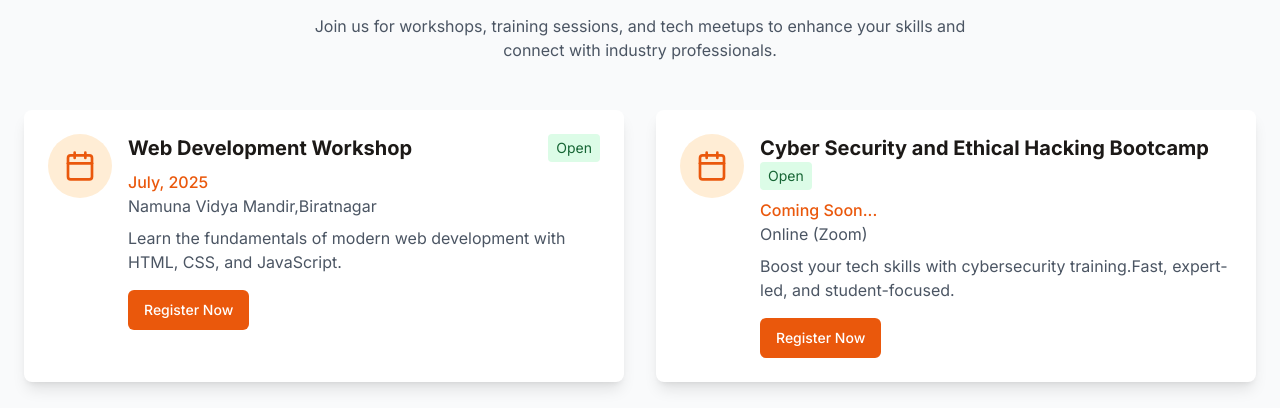
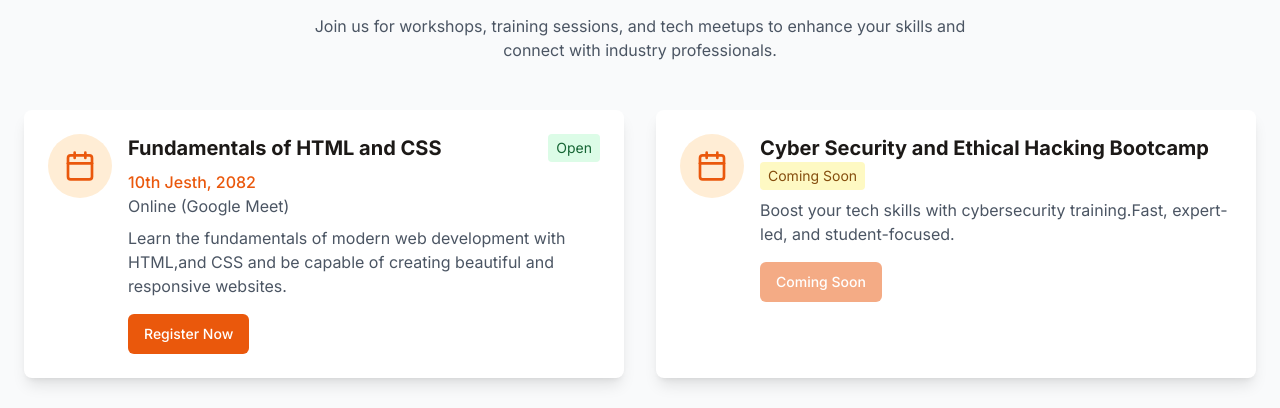
Before and after one commit to gupansh00/sayapatri-web-craft, a React (Vite) app: page / in a window 1280 px wide. Shown: the part 2560-2968 px from the top of the page. Built offline with nearby package versions, Linux system fonts and the light colour scheme.

Commit message:
google form link added

```diff
--- a/src/components/EventsSection.tsx
+++ b/src/components/EventsSection.tsx
@@ -1,4 +1,3 @@
-
 import { Calendar } from "lucide-react";
 import { Card, CardContent } from "@/components/ui/card";
 import { Button } from "@/components/ui/button";
@@ -6,23 +5,29 @@ import useTypewriterEffect from "@/hooks/useTypewriterEffect";
 
 const EventsSection = () => {
   const titleRef = useTypewriterEffect();
+  const handleRegisterClick = () => {
+    window.open(
+      "https://docs.google.com/forms/d/e/1FAIpQLScuIVr7I0TcwjVqoPv2FU7WN-zE4wqwABIIEGm5sn1ruxGz9Q/viewform?usp=header",
+      "_blank"
+    );
+  };
 
   const events = [
     {
-      title: "Web Development Workshop",
-      date: "July, 2025",
-      location: "Namuna Vidya Mandir,Biratnagar",
+      title: "Fundamentals of HTML and CSS",
+      date: "10th Jesth, 2082",
+      location: "Online (Google Meet)",
       description:
-        "Learn the fundamentals of modern web development with HTML, CSS, and JavaScript.",
+        "Learn the fundamentals of modern web development with HTML,and CSS and be capable of creating beautiful and responsive websites.",
       registration: "Open",
     },
     {
       title: "Cyber Security and Ethical Hacking Bootcamp",
-      date: "Coming Soon...",
-      location: "Online (Zoom)",
+      // date: "Coming Soon...",
+      // location: "Online (Zoom)",
       description:
         "Boost your tech skills with cybersecurity training.Fast, expert-led, and student-focused.",
-      registration: "Open",
+      registration: "Coming Soon",
     },
     // {
     //   title: "Mobile App Development Bootcamp",
@@ -41,10 +46,16 @@ const EventsSection = () => {
   ];
 
   return (
-    <section id="events" className="section-padding bg-gray-50 dark:bg-gray-900">
+    <section
+      id="events"
+      className="section-padding bg-gray-50 dark:bg-gray-900"
+    >
       <div className="container mx-auto px-4 md:px-6">
         <div className="text-center mb-12">
-          <h2 ref={titleRef} className="section-title before-typewriter mx-auto after:left-1/2 after:-translate-x-1/2">
+          <h2
+            ref={titleRef}
+            className="section-title before-typewriter mx-auto after:left-1/2 after:-translate-x-1/2"
+          >
             Upcoming Events
           </h2>
           <p className="max-w-2xl mx-auto text-gray-600 dark:text-gray-300">
@@ -63,7 +74,9 @@ const EventsSection = () => {
                   </div>
                   <div className="flex-grow">
                     <div className="flex flex-wrap justify-between items-start mb-2">
-                      <h3 className="text-xl font-bold dark:text-white">{event.title}</h3>
+                      <h3 className="text-xl font-bold dark:text-white">
+                        {event.title}
+                      </h3>
                       <span
                         className={`text-sm px-2 py-1 rounded ${
                           event.registration === "Open"
@@ -78,10 +91,16 @@ const EventsSection = () => {
                       <p className="text-sayapatri-600 dark:text-sayapatri-400 font-medium">
                         {event.date}
                       </p>
-                      <p className="text-gray-600 dark:text-gray-300">{event.location}</p>
+                      <p className="text-gray-600 dark:text-gray-300">
+                        {event.location}
+                      </p>
                     </div>
-                    <p className="text-gray-600 dark:text-gray-300 mb-4">{event.description}</p>
+                    <p className="text-gray-600 dark:text-gray-300 mb-4">
+                      {event.description}
+                    </p>
+
                     <Button
+                      onClick={handleRegisterClick}
                       className="bg-sayapatri-600 hover:bg-sayapatri-700 dark:bg-sayapatri-500 dark:hover:bg-sayapatri-600"
                       disabled={event.registration !== "Open"}
                     >
--- a/src/components/TestimonialsSection.tsx
+++ b/src/components/TestimonialsSection.tsx
@@ -1,4 +1,3 @@
-
 import {
   Carousel,
   CarouselContent,
@@ -53,8 +52,9 @@ const TestimonialsSection = () => {
       content:
         "Sayapatri provided outstanding Cyber Security and Ethical Hacking training, equipping our students with essential skills and expert insights. Their practical, engaging methods make complex topics accessible, ensuring readiness for real-world scenarios. Through customized courses and dedicated trainers, Sayapatri offers the best learning journey, driving success and innovation in tech education. Choose Sayapatri to lead the way in future-ready tech training.",
       // rating: 5,
-      image: "/placeholder.svg",
-      // link: "https://www.facebook.com/hamroschoolnvm",
+      image:
+        "https://res.cloudinary.com/dfgbiud18/image/upload/v1746901723/sunilsir_sl47rw.jpg",
+      link: "https://www.facebook.com/profile.php?id=100087470774146",
     },
     {
       name: "Pradip Baral",
@@ -75,7 +75,10 @@ const TestimonialsSection = () => {
     >
       <div className="container mx-auto px-4 md:px-6">
         <div className="text-center mb-12">
-          <h2 ref={titleRef} className="section-title before-typewriter mx-auto after:left-1/2 after:-translate-x-1/2">
+          <h2
+            ref={titleRef}
+            className="section-title before-typewriter mx-auto after:left-1/2 after:-translate-x-1/2"
+          >
             Client Testimonials
           </h2>
           <p className="max-w-2xl mx-auto text-gray-600 dark:text-gray-300">
```
